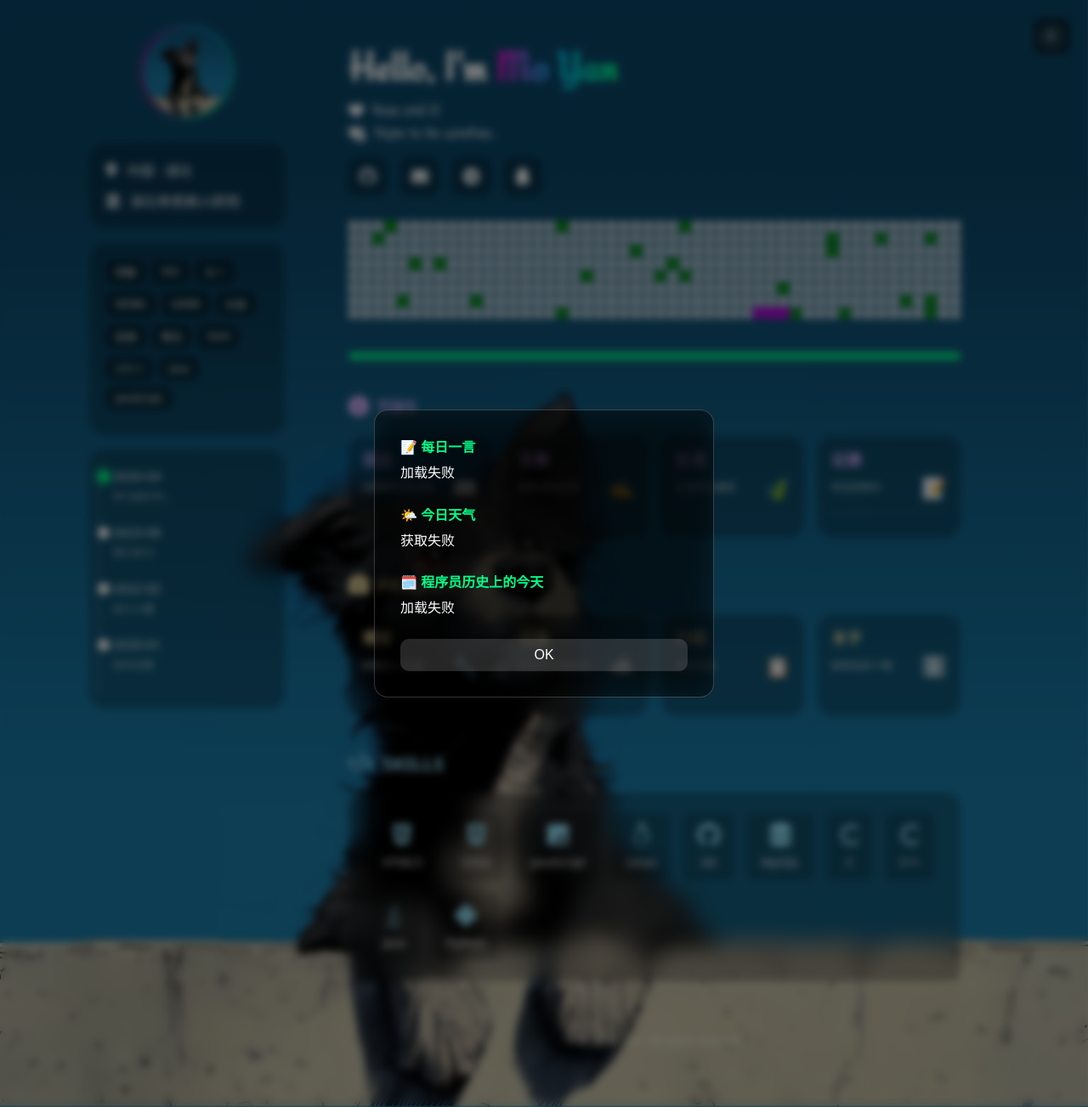
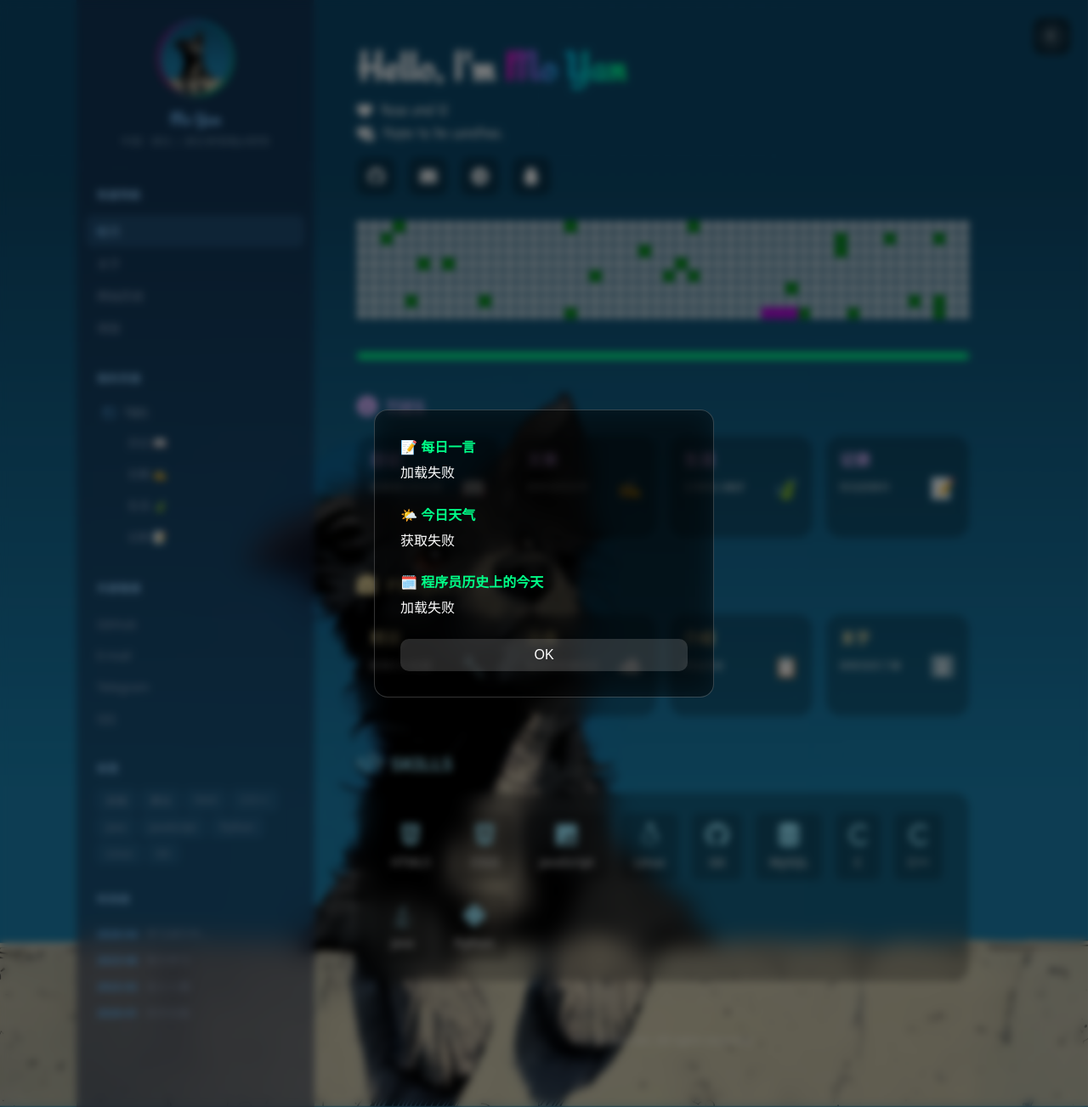
Before and after one commit to GEEK-WANG/personal-blog, a PHP site: page / in a window 1280 px wide. Shown: the whole page at 85% size. Run offline with PHP 8.4, Linux system fonts and the light colour scheme; some web fonts are replaced.

Commit message:
feat: 重构侧边栏为毛玻璃导航风格
基于 example/sidebar-example.html 的设计，将侧边栏从个人资料卡片改造为导航式侧边栏：毛玻璃背景、导航链接悬浮圆点指示器、可折叠文件夹、渐变标题等

```diff
--- a/web/css/index.css
+++ b/web/css/index.css
@@ -78,36 +78,65 @@ html,body {
 }
 
 .sidebar {
-  width: 260px;
+  width: 280px;
+  flex-shrink: 0;
+  background: rgba(22, 33, 62, 0.5);
+  backdrop-filter: blur(16px);
+  -webkit-backdrop-filter: blur(16px);
+  border-right: 1px solid rgba(100, 181, 246, 0.1);
+  padding: 24px 0;
+  position: sticky;
+  top: 0;
   height: 100vh;
-  padding: 30px 15px;
-  display: flex;
-  flex-direction: column;
-  gap:18px;
   overflow-y: auto;
-  scrollbar-width: none;
 }
-.sidebar::-webkit-scrollbar {display:none;}
 
-.avatar {
+.sidebar::-webkit-scrollbar {
+  width: 6px;
+}
+
+.sidebar::-webkit-scrollbar-track {
+  background: rgba(100, 181, 246, 0.05);
+}
+
+.sidebar::-webkit-scrollbar-thumb {
+  background: rgba(100, 181, 246, 0.2);
+  border-radius: 3px;
+}
+
+.sidebar::-webkit-scrollbar-thumb:hover {
+  background: rgba(100, 181, 246, 0.4);
+}
+
+/* 侧边栏头部 */
+.sidebar-header {
+  padding: 0 20px 20px;
+  border-bottom: 1px solid rgba(100, 181, 246, 0.1);
+  margin-bottom: 16px;
+  text-align: center;
+}
+
+.sidebar-avatar {
   display: flex;
   justify-content: center;
   align-items: center;
-  margin: 0 auto 10px auto;
+  margin: 0 auto 14px auto;
   position: relative;
-  width: 110px;
-  height: 110px;
+  width: 90px;
+  height: 90px;
 }
-.avatar img {
-  width: 102px;
-  height: 102px;
+
+.sidebar-avatar img {
+  width: 82px;
+  height: 82px;
   border-radius: 50%;
   object-fit: cover;
   position: relative;
   z-index: 2;
   background: #000;
 }
-.avatar::before {
+
+.sidebar-avatar::before {
   content: '';
   position: absolute;
   inset: 0;
@@ -124,47 +153,218 @@ html,body {
   animation: avatarSpin 4s linear infinite;
   z-index: 1;
 }
+
+.sidebar-title {
+  font-size: 1.25rem;
+  font-weight: 700;
+  background: linear-gradient(135deg, #64b5f6, #90caf9);
+  background-clip: text;
+  -webkit-background-clip: text;
+  -webkit-text-fill-color: transparent;
+  color: transparent;
+  font-family: "Moyan1" !important;
+}
+
+.sidebar-subtitle {
+  font-size: 0.8rem;
+  color: #6b8ba4;
+  margin-top: 4px;
+}
+
+/* 导航菜单 */
+.nav-section {
+  padding: 0 12px;
+  margin-bottom: 24px;
+}
+
+.nav-section-title {
+  font-size: 0.75rem;
+  font-weight: 600;
+  color: #90caf9;
+  letter-spacing: 0.08em;
+  text-transform: uppercase;
+  padding: 8px 12px;
+  margin-bottom: 8px;
+}
+
+.nav-list {
+  list-style: none;
+  padding: 0;
+}
+
+.nav-item {
+  margin-bottom: 2px;
+}
+
+.nav-link {
+  display: block;
+  padding: 8px 12px;
+  color: #8fa4c0;
+  text-decoration: none;
+  font-size: 0.875rem;
+  border-radius: 8px;
+  transition: all 0.15s ease;
+  position: relative;
+}
+
+.nav-link::before {
+  content: "";
+  position: absolute;
+  left: 12px;
+  top: 50%;
+  transform: translateY(-50%);
+  width: 4px;
+  height: 4px;
+  background: rgba(100, 181, 246, 0.5);
+  border-radius: 50%;
+  opacity: 0;
+  transition: all 0.15s ease;
+}
+
+.nav-link:hover {
+  background: rgba(100, 181, 246, 0.1);
+  color: #e0e8f0;
+  padding-left: 16px;
+}
+
+.nav-link:hover::before {
+  opacity: 1;
+}
+
+.nav-link.active {
+  background: rgba(100, 181, 246, 0.15);
+  color: #90caf9;
+  box-shadow: inset 0 0 0 1px rgba(100, 181, 246, 0.2);
+}
+
+.nav-link.active::before {
+  opacity: 1;
+  background: #64b5f6;
+  box-shadow: 0 0 8px rgba(100, 181, 246, 0.5);
+}
+
+/* 文件夹导航 */
+.folder-container {
+  padding: 6px 12px;
+  margin: 2px 6px;
+  border-radius: 8px;
+  cursor: pointer;
+  transition: all 0.15s ease;
+  display: flex;
+  align-items: center;
+}
+
+.folder-container:hover {
+  background: rgba(100, 181, 246, 0.08);
+}
+
+.folder-icon {
+  width: 16px;
+  height: 16px;
+  margin-right: 10px;
+  color: #64b5f6;
+  transition: all 0.2s ease;
+  flex-shrink: 0;
+}
+
+.folder-container:hover .folder-icon {
+  color: #90caf9;
+  transform: scale(1.1);
+}
+
+.folder-title {
+  font-size: 0.875rem;
+  color: #b0c7e0;
+  font-weight: 500;
+}
+
+.folder-container:hover .folder-title {
+  color: #e0e8f0;
+}
+
+/* 子菜单 */
+.submenu {
+  padding-left: 24px;
+  overflow: hidden;
+  max-height: 0;
+  transition: max-height 0.3s ease;
+}
+
+.submenu.open {
+  max-height: 500px;
+}
+
+.submenu .nav-link {
+  font-size: 0.82rem;
+  padding-left: 24px;
+}
+
+.submenu .nav-link::before {
+  left: 24px;
+  width: 3px;
+  height: 3px;
+}
+
+/* 侧边栏标签 */
+.sidebar-tags {
+  display: flex;
+  flex-wrap: wrap;
+  gap: 6px;
+  padding: 0 12px;
+}
+
+.sidebar-tag {
+  background: rgba(100, 181, 246, 0.1);
+  color: #8fa4c0;
+  padding: 3px 10px;
+  border-radius: 6px;
+  font-size: 0.75rem;
+  border: 1px solid rgba(100, 181, 246, 0.15);
+  transition: all 0.15s ease;
+}
+
+.sidebar-tag:hover {
+  background: rgba(100, 181, 246, 0.2);
+  color: #e0e8f0;
+}
+
+/* 时间线列表 */
+.timeline-list .nav-item {
+  margin-bottom: 0;
+}
+
+.timeline-link {
+  display: flex;
+  align-items: center;
+  gap: 10px;
+  padding: 6px 12px;
+  color: #8fa4c0;
+  font-size: 0.85rem;
+  border-radius: 8px;
+  transition: all 0.15s ease;
+}
+
+.timeline-link:hover {
+  background: rgba(100, 181, 246, 0.08);
+  color: #e0e8f0;
+}
+
+.timeline-year {
+  font-weight: 600;
+  color: #64b5f6;
+  font-size: 0.8rem;
+  white-space: nowrap;
+}
+
+.timeline-desc {
+  font-size: 0.8rem;
+  opacity: 0.7;
+}
+
 @keyframes avatarSpin {
   0% { transform: rotate(0deg); }
   100% { transform: rotate(360deg); }
 }
-
-.card {
-  background:rgba(0,0,0,0.25);
-  backdrop-filter: blur(12px);
-  border-radius:18px;
-  padding:20px;
-}
-.info-row {
-  display:flex;align-items:center;gap:12px;margin-bottom:12px;
-  font-family: "Moyan4" !important;
-}
-.info-row:last-child {margin:0;}
-
-.tag-group {
-  display:flex;gap:8px;margin-bottom:10px;flex-wrap:wrap;
-}
-.tag {
-  background:rgba(0,0,0,0.4);
-  padding:5px 11px;
-  border-radius:8px;
-  font-size:12px;
-}
-
-.timeline {
-  position:relative;padding-left:28px;
-}
-.timeline::before {
-  content:"";position:absolute;left:10px;top:15px;bottom:15px;width:2px;background:rgba(255,255,255,0.2);
-}
-.item {position:relative;margin-bottom:22px;}
-.dot {
-  position:absolute;left:-18px;top:4px;
-  width:14px;height:14px;border-radius:50%;background:#fff;
-}
-.item.active .dot {background:#00ff88;box-shadow:0 0 8px #00ff88;}
-.con p {font-size:15px;margin-bottom:2px;}
-.con small {opacity:0.7;font-size:12px;}
 
 .main {
   flex:1;
@@ -384,6 +584,14 @@ footer {
   position: relative;
   width: 100%;
 }
+
+.card {
+  background:rgba(0,0,0,0.25);
+  backdrop-filter: blur(12px);
+  border-radius:18px;
+  padding:20px;
+}
+
 .card-top {
   font-size: 18px;
   font-weight: 600;
@@ -447,7 +655,9 @@ footer {
       position:fixed;top:0;left:0;z-index:999;
       transform:translateX(-100%);
       transition:0.3s ease;
-      background:rgba(0,0,0,0.7);
+      background:rgba(13, 17, 23, 0.95);
+      backdrop-filter: blur(16px);
+      -webkit-backdrop-filter: blur(16px);
       width:280px;
   }
   .sidebar.show{transform:translateX(0);}
--- a/web/index.html
+++ b/web/index.html
@@ -22,71 +22,111 @@
 
     <div class="container">
         <div class="sidebar" id="sidebar">
-            <div class="avatar">
+            <!-- 侧边栏头部 -->
+            <div class="sidebar-header">
+                <div class="sidebar-avatar">
                     <img src="./images/icon.png" alt="avatar">
                 </div>
-            <div class="card">
-                <div class="info-row">
-                    <i class="fas fa-map-marker-alt"></i>
-                    <span>中国 · 湖北</span>
+                <h1 class="sidebar-title">Mo Yan</h1>
+                <p class="sidebar-subtitle">中国 · 湖北 | 湖北孝感美JA职院</p>
             </div>
-                <div class="info-row">
-                    <i class="fas fa-university"></i>
-                    <span>湖北孝感美JA职院</span>
+
+            <!-- 快速导航 -->
+            <nav class="nav-section">
+                <h3 class="nav-section-title">快速导航</h3>
+                <ul class="nav-list">
+                    <li class="nav-item">
+                        <a href="#" class="nav-link active">首页</a>
+                    </li>
+                    <li class="nav-item">
+                        <a href="#" class="nav-link" onclick="openAboutModal()">关于</a>
+                    </li>
+                    <li class="nav-item">
+                        <a href="#" class="nav-link" onclick="openIntroModal()">网站历史</a>
+                    </li>
+                    <li class="nav-item">
+                        <a href="./project/index.html" class="nav-link" target="_blank">项目</a>
+                    </li>
+                </ul>
+            </nav>
+
+            <!-- 我的页面 -->
+            <nav class="nav-section">
+                <h3 class="nav-section-title">我的页面</h3>
+                <div class="folder-container" onclick="toggleFolder('folder-ties')">
+                    <svg class="folder-icon" viewBox="0 0 24 24" fill="none" stroke="currentColor" stroke-width="2">
+                        <path d="M4 20h16a2 2 0 0 0 2-2V6a2 2 0 0 0-2-2H6a2 2 0 0 0-2 2v12z"/>
+                        <path d="M4 10l4-4 4 4"/>
+                    </svg>
+                    <span class="folder-title">TIES</span>
                 </div>
+                <div id="folder-ties" class="submenu open">
+                    <ul class="nav-list">
+                        <li class="nav-item"><a href="./my/diary.html" class="nav-link" target="_blank">日记 📖</a></li>
+                        <li class="nav-item"><a href="./my/article.html" class="nav-link" target="_blank">文章 ✍️</a></li>
+                        <li class="nav-item"><a href="./my/life.html" class="nav-link" target="_blank">生活 🍃</a></li>
+                        <li class="nav-item"><a href="./my/record.html" class="nav-link" target="_blank">记录 📝</a></li>
+                    </ul>
                 </div>
-            <div class="card">
-                <div class="tag-group">
-                    <span class="tag">网瘾</span>
-                    <span class="tag">XXS</span>
-                    <span class="tag">大一</span>
+            </nav>
+
+            <!-- 外部链接 -->
+            <nav class="nav-section">
+                <h3 class="nav-section-title">外部链接</h3>
+                <ul class="nav-list">
+                    <li class="nav-item"><a href="https://github.com/moyanyyds" class="nav-link" target="_blank">GitHub</a></li>
+                    <li class="nav-item"><a href="./email/index.html" class="nav-link" target="_blank">E-mail</a></li>
+                    <li class="nav-item"><a href="https://t.me/MY0507" class="nav-link" target="_blank">Telegram</a></li>
+                    <li class="nav-item"><a href="https://qm.qq.com/cgi-bin/qm/qr?k=0dAZh4CkCxqk3zHGnYSop4VH6HRyQ7Av" class="nav-link" target="_blank">QQ</a></li>
+                </ul>
+            </nav>
+
+            <!-- 标签 -->
+            <nav class="nav-section">
+                <h3 class="nav-section-title">标签</h3>
+                <div class="sidebar-tags">
+                    <span class="sidebar-tag">前端</span>
+                    <span class="sidebar-tag">算法</span>
+                    <span class="sidebar-tag">html</span>
+                    <span class="sidebar-tag">C/C++</span>
+                    <span class="sidebar-tag">Java</span>
+                    <span class="sidebar-tag">JavaScript</span>
+                    <span class="sidebar-tag">Python</span>
+                    <span class="sidebar-tag">Linux</span>
+                    <span class="sidebar-tag">Git</span>
                 </div>
-                <div class="tag-group">
-                    <span class="tag">MOBA</span>
-                    <span class="tag">GAME</span>
-                    <span class="tag">抖音</span>
+            </nav>
+
+            <!-- 时间线 -->
+            <nav class="nav-section">
+                <h3 class="nav-section-title">时间线</h3>
+                <ul class="nav-list timeline-list">
+                    <li class="nav-item">
+                        <div class="timeline-link">
+                            <span class="timeline-year">2026-04</span>
+                            <span class="timeline-desc">学习进行中...</span>
                         </div>
-                <div class="tag-group">
-                    <span class="tag">前端</span>
-                    <span class="tag">算法</span>
-                    <span class="tag">html</span>
+                    </li>
+                    <li class="nav-item">
+                        <div class="timeline-link">
+                            <span class="timeline-year">2023-08</span>
+                            <span class="timeline-desc">努力学习</span>
                         </div>
-                <div class="tag-group">
-                    <span class="tag">C/C++</span>
-                    <span class="tag">Java</span>
-                    <span class="tag">JavaScript</span>
+                    </li>
+                    <li class="nav-item">
+                        <div class="timeline-link">
+                            <span class="timeline-year">2022-02</span>
+                            <span class="timeline-desc">走火入魔</span>
                         </div>
+                    </li>
+                    <li class="nav-item">
+                        <div class="timeline-link">
+                            <span class="timeline-year">2020-01</span>
+                            <span class="timeline-desc">初次见面</span>
                         </div>
-            <div class="card timeline">
-                <div class="item active">
-                    <div class="dot"></div>
-                    <div class="con">
-                        <p>2026-04</p>
-                        <small>学习进行中...</small>
-                    </div>
-                </div>
-                <div class="item">
-                    <div class="dot"></div>
-                    <div class="con">
-                        <p>2023-08</p>
-                        <small>努力学习</small>
-                    </div>
-                </div>
-                <div class="item">
-                    <div class="dot"></div>
-                    <div class="con">
-                        <p>2022-02</p>
-                        <small>走火入魔</small>
-                    </div>
-                </div>
-                <div class="item">
-                    <div class="dot"></div>
-                    <div class="con">
-                        <p>2020-01</p>
-                        <small>初次见面</small>
-                    </div>
-                </div>
-            </div>
+                    </li>
+                </ul>
+            </nav>
         </div>
 
         <div class="main">
--- a/web/js/index.js
+++ b/web/js/index.js
@@ -79,6 +79,20 @@ const side = document.getElementById('sidebar');
 btn.onclick = () => side.classList.toggle('show');
 document.addEventListener('click', (e) => {
     if (!side.contains(e.target) && !btn.contains(e.target)) side.classList.remove('show');
+});
+
+// 文件夹展开/折叠
+function toggleFolder(folderId) {
+    const folder = document.getElementById(folderId);
+    folder.classList.toggle('open');
+}
+
+// 导航链接点击切换 active 状态
+document.querySelectorAll('.nav-link').forEach(link => {
+    link.addEventListener('click', function() {
+        document.querySelectorAll('.nav-link').forEach(l => l.classList.remove('active'));
+        this.classList.add('active');
+    });
 });
 
 window.addEventListener('load', () => {
```
Lines whose indentation alone changed are shown as unchanged.
